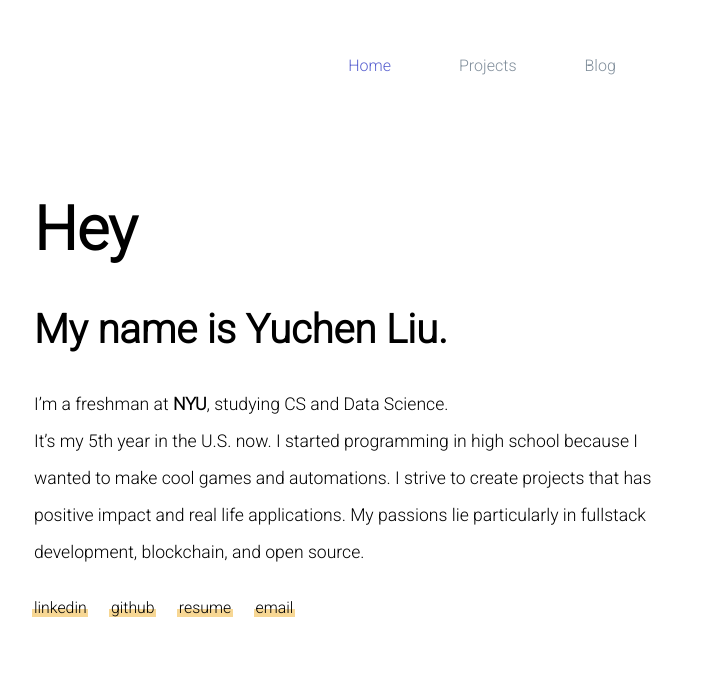
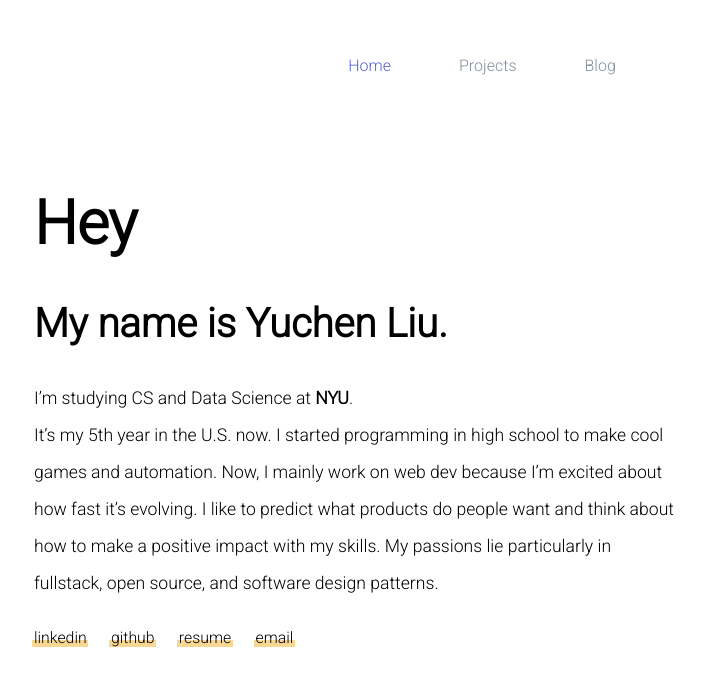
Before and after one commit to yuchenliu15/yuchenliu15.github.io, a Jekyll site: the page built from index.md, in a window 1280 px wide. Shown: the top 686 px of the page, without its empty margins (158-861 px from the left). Built offline with Jekyll 4.4.1, drawn with Linux system fonts in a browser that asks for light colours.

Commit message:
Add changes to intro

```diff
--- a/index.md
+++ b/index.md
@@ -3,10 +3,10 @@ layout: intro
 title: Yuchen Liu
 ---
 
-I'm a freshman at <b>NYU</b>, studying CS and Data Science.
+I'm studying CS and Data Science at <b>NYU</b>.
 <br/>
-It's my 5th year in the U.S. now. I started programming in high school because
-I wanted to make cool games and automations.
-I strive to create projects that has positive impact and real life applications.
-My passions lie particularly in fullstack development, blockchain, and open source.
+It's my 5th year in the U.S. now. I started programming in high school to make cool games and automation.
+Now, I mainly work on web dev because I'm excited about how fast it's evolving.
+I like to predict what products do people want and think about how to make a positive impact with my skills.
+My passions lie particularly in fullstack, open source, and software design patterns.
 <br/>
```
